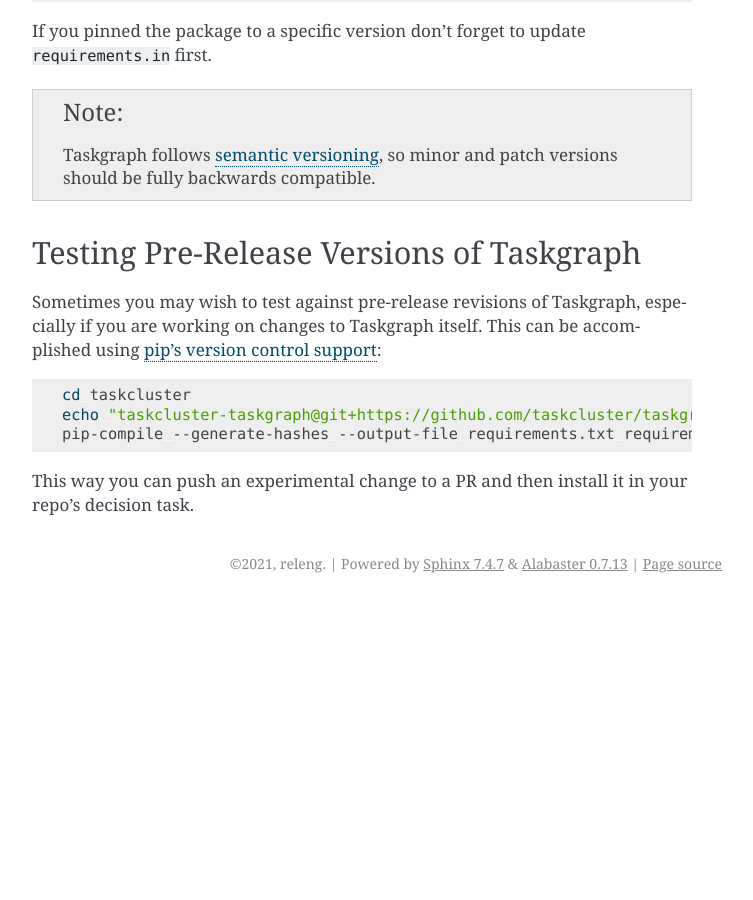
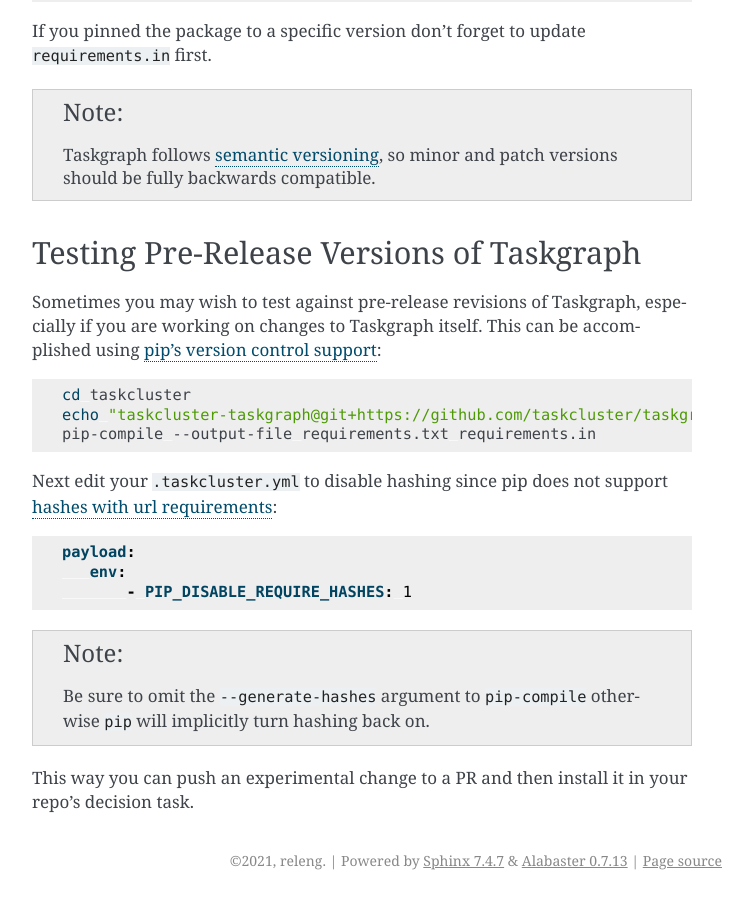
Before and after one commit to taskcluster/taskgraph, a Sphinx documentation site: the page built from docs/howto/bootstrap-taskgraph.rst, in a window 1280 px wide and 900 px high, scrolled down 2349 px. Shown: the whole window, without its empty margins (388-1141 px from the left). Built offline with Sphinx 7.4.7, drawn with Linux system fonts in a browser that asks for light colours; before the commit the page ends 2952 px from its top, so only the background shows below that.

Commit message:
fix(run-task): don't explicitly pass '--require-hashes'
Currently when installing pip dependencies via the
`<REPO>_PIP_REQUIREMENTS` environment variable, `run-task` explicitly
passes in the `--require-hashes` option. This makes it difficult to test
against pre-release versions of Taskgraph since VCS urls do not support
hashes (https://github.com/pypa/pip/issues/6469).

To work around this, a `PIP_DISABLE_REQUIRE_HASHES` environment variable
is being introduced. When set, `run-task` will not pass down
`--require-hashes` to the `pip install` command. Allowing consumers to
test against URL specifiers.

```diff
--- a/docs/howto/bootstrap-taskgraph.rst
+++ b/docs/howto/bootstrap-taskgraph.rst
@@ -142,9 +142,24 @@ accomplished using `pip's version control support`_:
 
    cd taskcluster
    echo "taskcluster-taskgraph@git+https://github.com/taskcluster/taskgraph@refs/pull/123/head" > requirements.in
-   pip-compile --generate-hashes --output-file requirements.txt requirements.in
+   pip-compile --output-file requirements.txt requirements.in
+
+Next edit your ``.taskcluster.yml`` to disable hashing since pip does not
+support `hashes with url requirements`_:
+
+.. code-block:: yaml
+
+   payload:
+      env:
+          - PIP_DISABLE_REQUIRE_HASHES: 1
+
+.. note::
+
+   Be sure to omit the ``--generate-hashes`` argument to ``pip-compile``
+   otherwise ``pip`` will implicitly turn hashing back on.
 
 This way you can push an experimental change to a PR and then install it in
 your repo's decision task.
 
 .. _pip's version control support: https://pip.pypa.io/en/stable/topics/vcs-support/
+.. _hashes with url requirements: https://github.com/pypa/pip/issues/6469
```
Also changed, not shown: 1 other file.
